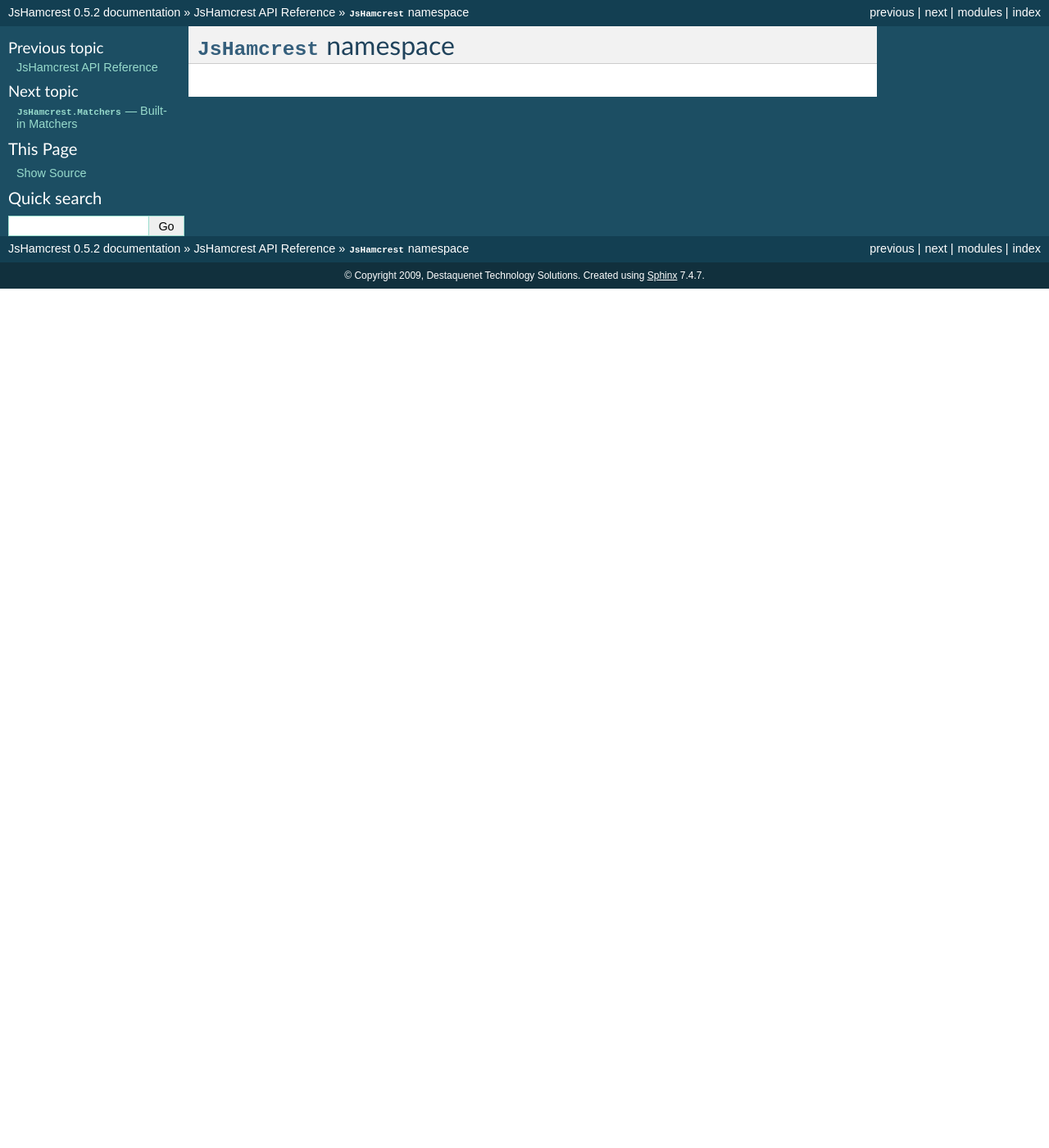
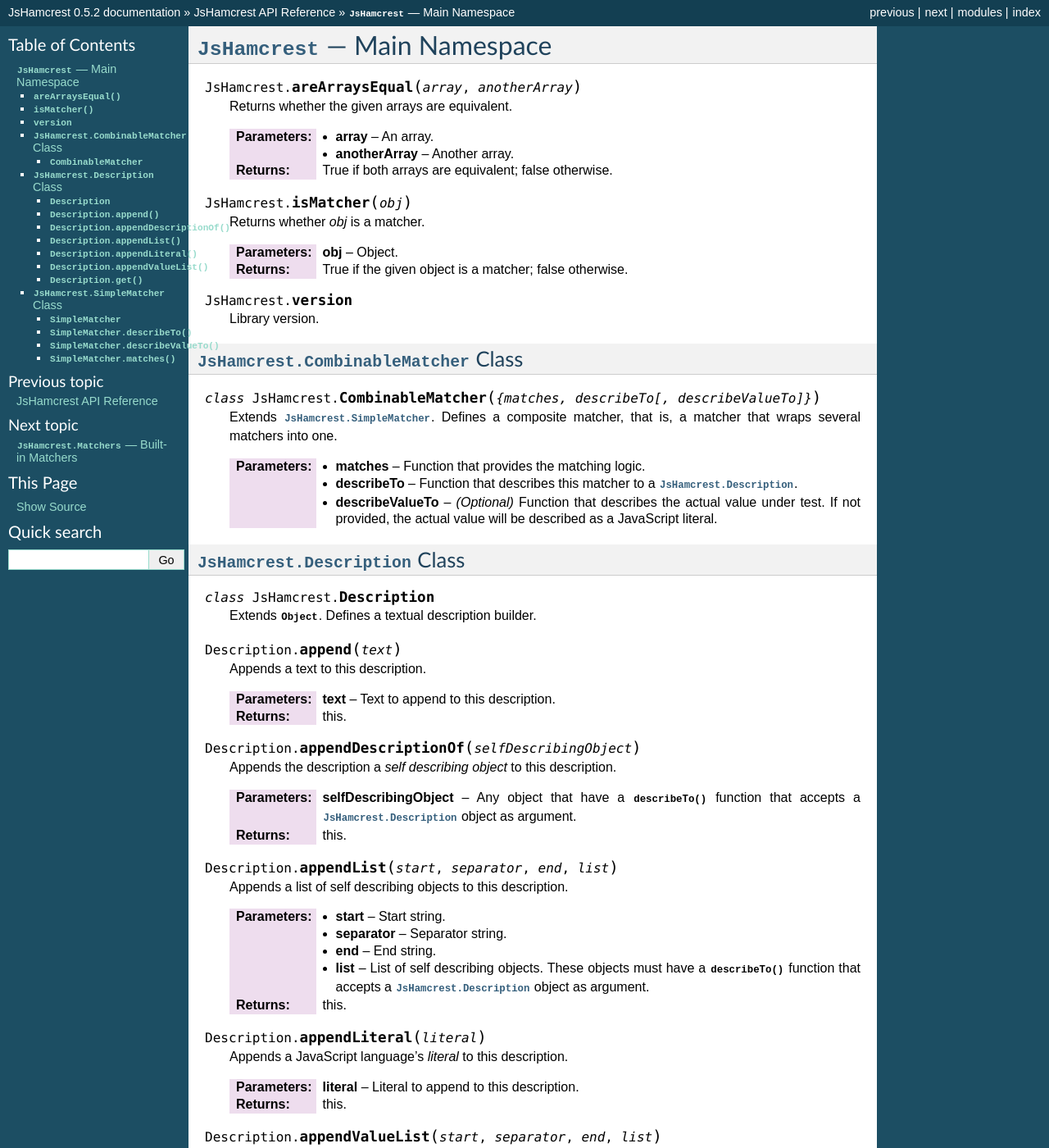
Before and after one commit to EleotleCram/jshamcrest, a Sphinx documentation site: the page built from doc/modules/jshamcrest.rst, in a window 1280 px wide and 1400 px high. Shown: the whole window at 82% size. Built offline with Sphinx 7.4.7, drawn with Linux system fonts in a browser that asks for light colours; some of the changed text lies outside the part shown.

Commit message:
Documentation for the JsHamcrest (main) namespace.

```diff
--- a/doc/modules/jshamcrest.rst
+++ b/doc/modules/jshamcrest.rst
@@ -1,6 +1,166 @@
-:mod:`JsHamcrest` namespace
-===========================
+:mod:`JsHamcrest` --- Main Namespace
+====================================
 
 .. module:: JsHamcrest
    :synopsis: Main namespace, along with core abstractions.
 .. moduleauthor:: Daniel Martins <daniel@destaquenet.com>
+
+
+.. function:: areArraysEqual(array, anotherArray)
+
+   Returns whether the given arrays are equivalent.
+
+   :arg array:        An array.
+   :arg anotherArray: Another array.
+   :returns:          True if both arrays are equivalent; false otherwise.
+
+
+.. function:: isMatcher(obj)
+
+   Returns whether *obj* is a matcher.
+
+   :arg obj: Object.
+   :returns: True if the given object is a matcher; false otherwise.
+
+
+.. data:: version
+
+   Library version.
+
+
+:class:`JsHamcrest.CombinableMatcher` Class
+-------------------------------------------
+
+.. class:: CombinableMatcher({matches, describeTo[, describeValueTo]})
+
+   Extends :class:`JsHamcrest.SimpleMatcher`. Defines a composite matcher, that
+   is, a matcher that wraps several matchers into one.
+
+   :arg matches:         Function that provides the matching logic.
+   :arg describeTo:      Function that describes this matcher to a
+                         :class:`JsHamcrest.Description`.
+   :arg describeValueTo: *(Optional)* Function that describes the actual value
+                         under test. If not provided, the actual value will be
+                         described as a JavaScript literal.
+
+
+:class:`JsHamcrest.Description` Class
+-------------------------------------
+
+.. class:: Description()
+
+   Extends :class:`Object`. Defines a textual description builder.
+
+
+.. function:: Description.append(text)
+
+   Appends a text to this description.
+
+   :arg text: Text to append to this description.
+   :returns:  this.
+
+
+.. function:: Description.appendDescriptionOf(selfDescribingObject)
+
+   Appends the description a *self describing object* to this description.
+
+   :arg selfDescribingObject: Any object that have a :meth:`describeTo` function
+                              that accepts a :class:`JsHamcrest.Description`
+                              object as argument.
+   :returns:                  this.
+
+
+.. function:: Description.appendList(start, separator, end, list)
+
+   Appends a list of self describing objects to this description.
+
+   :arg start:     Start string.
+   :arg separator: Separator string.
+   :arg end:       End string.
+   :arg list:      List of self describing objects. These objects must have a
+                   :meth:`describeTo` function that accepts a
+                   :class:`JsHamcrest.Description` object as argument.
+   :returns:       this.
+
+
+.. function:: Description.appendLiteral(literal)
+
+   Appends a JavaScript language's *literal* to this description.
+
+   :arg literal: Literal to append to this description.
+   :returns:     this.
+
+
+.. function:: Description.appendValueList(start, separator, end, list)
+
+   Appends a list of values to this description.
+
+   :arg start:     Start string.
+   :arg separator: Separator string.
+   :arg end:       End string.
+   :arg list:      List of values to be described to this description.
+   :returns:       this.
+
+
+.. function:: Description.get()
+
+   Gets the current content of this description.
+
+   :returns: Current content of this description.
+
+
+:class:`JsHamcrest.SimpleMatcher` Class
+---------------------------------------
+
+.. class:: SimpleMatcher({matches, describeTo[, describeValueTo]})
+
+   Extends :class:`Object`. Defines a matcher that relies on the external
+   functions provided by the caller in order to shape the current matching
+   logic.
+
+   Below, an example of matcher that matches middle-aged people::
+
+       var middleAged = new JsHamcrest.SimpleMatcher({
+           matches: function(person) {
+               return person.age >= 40 && person.age <= 60;
+           },
+           describeTo: function(description) {
+               description.append('middle-aged');
+           }
+       });
+
+       // Matcher usage
+       middleAged.matches({name:'Gregory', age:50});  // Expected: true
+       middleAged.matches({name:'Jeniffer', age:27}); // Expected: false
+
+   :arg matches:         Function that provides the matching logic.
+   :arg describeTo:      Function that describes this matcher to a
+                         :class:`JsHamcrest.Description`.
+   :arg describeValueTo: *(Optional)* Function that describes the actual value
+                         under test. If not provided, the actual value will be
+                         described as a JavaScript literal.
+
+
+.. function:: SimpleMatcher.describeTo(descriptor)
+
+   Describes this matcher's tasks to the given *descriptor*.
+
+   :arg descriptor: Instance of :class:`JsHamcrest.Description`.
+   :returns:        Nothing.
+
+
+.. function:: SimpleMatcher.describeValueTo(actual, descriptor)
+
+   Describes the *actual* value to the given *descriptor*.
+
+   :arg actual:     Actual value to be described.
+   :arg descriptor: Instance of :class:`JsHamcrest.Descriptor`.
+   :returns:        Nothing.
+
+
+.. function:: SimpleMatcher.matches(actual)
+
+   Checks if this matcher matches the *actual* value.
+
+   :arg actual: Actual value.
+   :returns:    True if the matcher matches the actual value; false otherwise.
```
Also changed, not shown: 1 other file.
